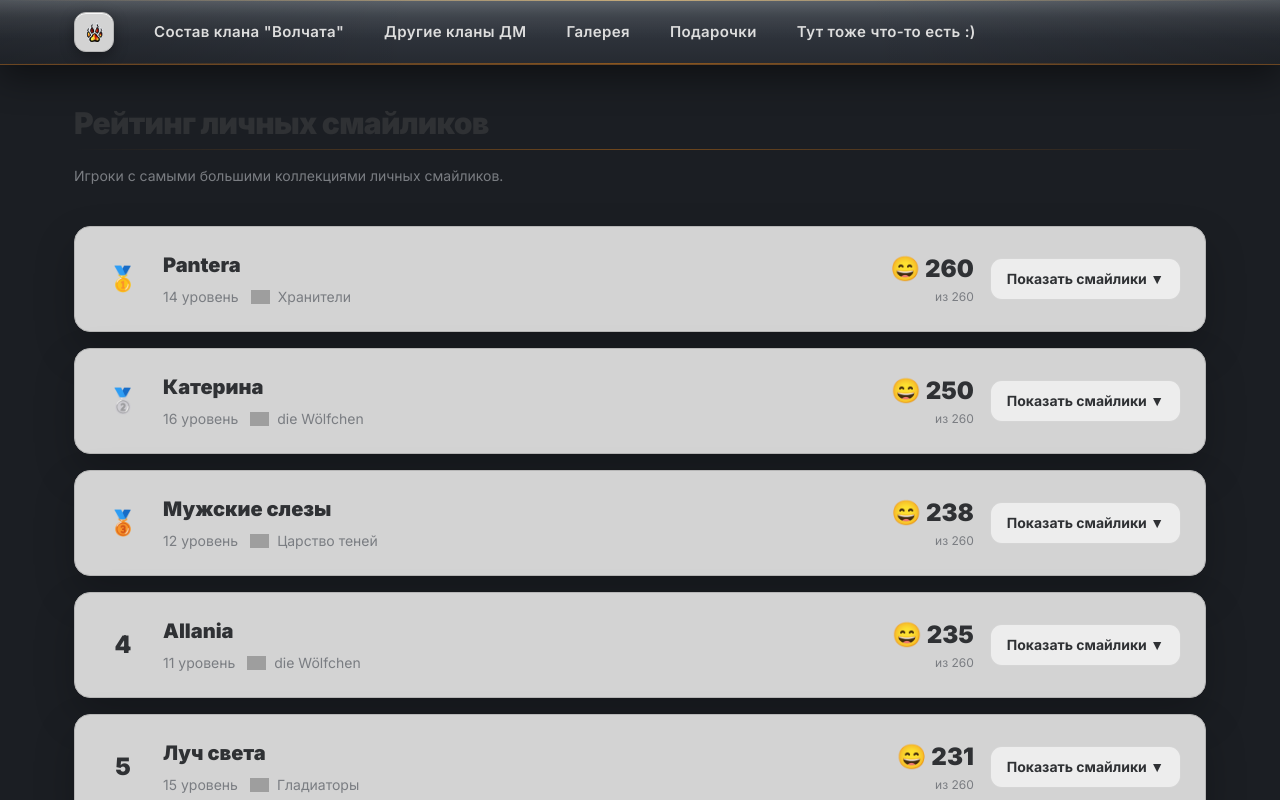
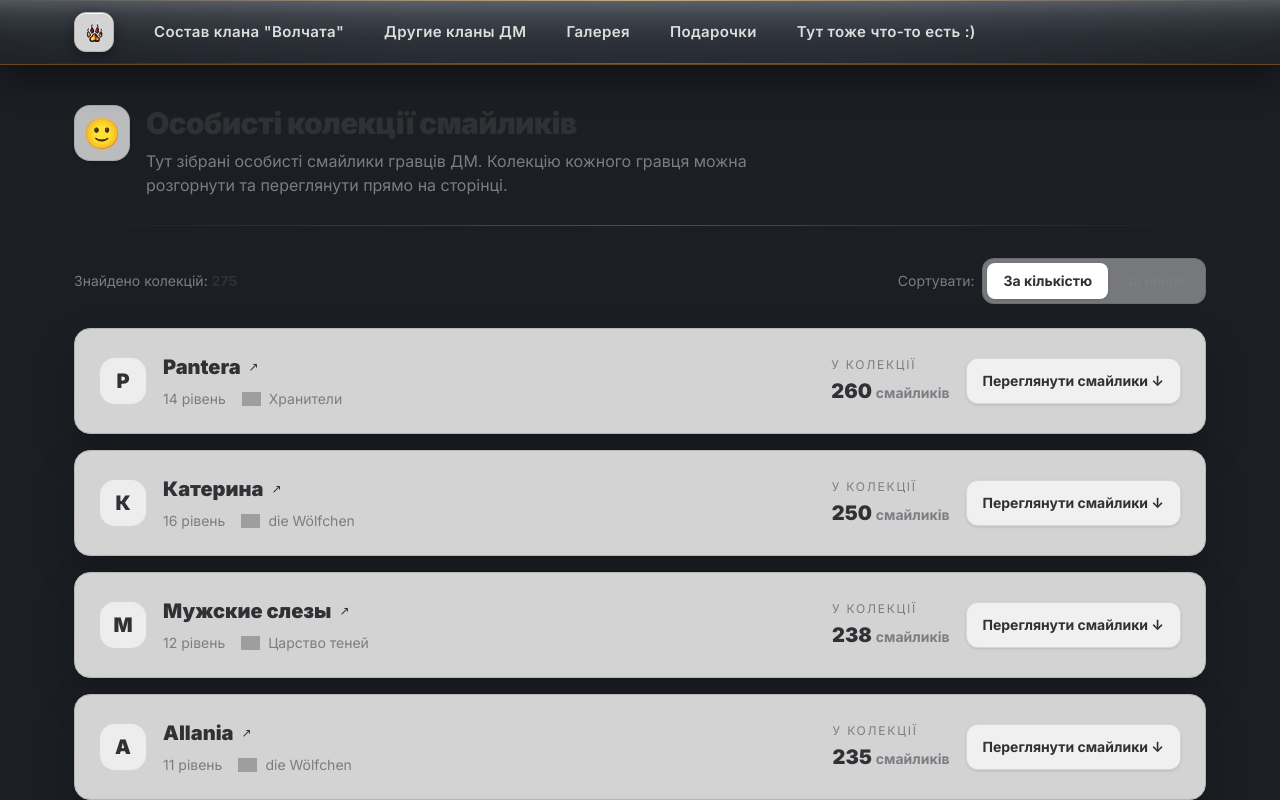
Before and after one commit to reverie-w-sh/dm-portal, a Next.js app: page /personal-smiles in a window 1280 px wide. Shown: the top 800 px of the page. Built offline with nearby package versions, Linux system fonts and the light colour scheme; grey boxes are pictures that could not be loaded.

Commit message:
Update page.tsx

```diff
--- a/src/app/personal-smiles/page.tsx
+++ b/src/app/personal-smiles/page.tsx
@@ -16,93 +16,167 @@ type PlayerWithSmiles = {
   personalSmiles: string[];
 };
 
-function getPlaceIcon(place: number) {
-  if (place === 1) return "🥇";
-  if (place === 2) return "🥈";
-  if (place === 3) return "🥉";
+type SortType = "count" | "nick";
 
-  return place;
+export default function PersonalSmilesPage() {
+  const [sortType, setSortType] = useState<SortType>("count");
+  const [openedPlayers, setOpenedPlayers] = useState<Set<string>>(
+    new Set()
+  );
+
+  const players = useMemo(() => {
+    const result = [
+      ...(personalSmilesData as PlayerWithSmiles[]),
+    ];
+
+    if (sortType === "nick") {
+      return result.sort((a, b) =>
+        a.nick.localeCompare(b.nick, "uk", {
+          sensitivity: "base",
+        })
+      );
     }
 
-export default function PersonalSmilesPage() {
-  const [openedPlayerId, setOpenedPlayerId] = useState<string | null>(null);
-  const [showAll, setShowAll] = useState(false);
-
-  const players = useMemo(() => {
-    return [...(personalSmilesData as PlayerWithSmiles[])].sort((a, b) => {
-      const smilesDifference =
+    return result.sort((a, b) => {
+      const countDifference =
         b.personalSmilesCount - a.personalSmilesCount;
 
-      if (smilesDifference !== 0) {
-        return smilesDifference;
+      if (countDifference !== 0) {
+        return countDifference;
       }
 
-      return a.nick.localeCompare(b.nick, "ru");
+      return a.nick.localeCompare(b.nick, "uk", {
+        sensitivity: "base",
       });
-  }, []);
-
-  const visiblePlayers = showAll ? players : players.slice(0, 10);
-  const record = players[0]?.personalSmilesCount ?? 0;
+    });
+  }, [sortType]);
 
   function togglePlayer(cuid: string) {
-    setOpenedPlayerId((current) =>
-      current === cuid ? null : cuid
-    );
+    setOpenedPlayers((current) => {
+      const next = new Set(current);
+
+      if (next.has(cuid)) {
+        next.delete(cuid);
+      } else {
+        next.add(cuid);
+      }
+
+      return next;
+    });
   }
 
   return (
     <div className="max-w-[1180px] mx-auto px-6 py-10">
-      <div className="mb-10">
-        <h1 className="text-3xl font-black text-ink tracking-tight mb-2">
-          Рейтинг личных смайликов
+      <div className="mb-8">
+        <div className="flex items-start gap-4">
+          <div className="w-14 h-14 shrink-0 rounded-2xl bg-white/70 border border-black/10 flex items-center justify-center text-3xl shadow-sm">
+            🙂
+          </div>
+
+          <div>
+            <h1 className="text-3xl font-black text-ink tracking-tight">
+              Особисті колекції смайликів
             </h1>
 
-        <div className="divider-accent mb-4" />
+            <p className="text-ink-muted mt-2 max-w-2xl">
+              Тут зібрані особисті смайлики гравців ДМ.
+              Колекцію кожного гравця можна розгорнути та
+              переглянути прямо на сторінці.
+            </p>
+          </div>
+        </div>
 
-        <p className="text-ink-muted text-sm">
-          Игроки с самыми большими коллекциями личных смайликов.
-        </p>
+        <div className="divider-accent mt-7" />
+      </div>
+
+      <div className="flex flex-col sm:flex-row sm:items-center sm:justify-between gap-4 mb-6">
+        <div className="text-sm text-ink-muted">
+          Знайдено колекцій:{" "}
+          <span className="font-bold text-ink">
+            {players.length}
+          </span>
+        </div>
+
+        <div className="flex items-center gap-2">
+          <span className="text-sm text-ink-muted">
+            Сортувати:
+          </span>
+
+          <div className="flex rounded-xl bg-white/40 border border-black/10 p-1">
+            <button
+              type="button"
+              onClick={() => setSortType("count")}
+              className={`px-4 py-2 rounded-lg text-sm font-bold transition-all ${
+                sortType === "count"
+                  ? "bg-white text-ink shadow-sm"
+                  : "text-ink-muted hover:text-ink"
+              }`}
+            >
+              За кількістю
+            </button>
+
+            <button
+              type="button"
+              onClick={() => setSortType("nick")}
+              className={`px-4 py-2 rounded-lg text-sm font-bold transition-all ${
+                sortType === "nick"
+                  ? "bg-white text-ink shadow-sm"
+                  : "text-ink-muted hover:text-ink"
+              }`}
+            >
+              За ніком
+            </button>
+          </div>
+        </div>
       </div>
 
       {players.length === 0 ? (
-        <div className="glass rounded-2xl p-8 text-center text-ink-muted">
-          Пока личные смайлики не найдены.
+        <div className="glass rounded-2xl p-10 text-center">
+          <div className="text-4xl mb-4">🙂</div>
+
+          <p className="font-bold text-ink">
+            Особисті смайлики поки не знайдені
+          </p>
         </div>
       ) : (
-        <>
         <div className="space-y-4">
-            {visiblePlayers.map((player, index) => {
-              const place = index + 1;
-              const isOpened = openedPlayerId === player.cuid;
+          {players.map((player) => {
+            const isOpened = openedPlayers.has(player.cuid);
 
             const clanCrestUrl = player.clanId
               ? `https://dm-game.com/pics/clanpic/clan_${player.clanId}.gif`
               : "";
 
             return (
-                <div
+              <article
                 key={player.cuid}
-                  className="glass rounded-2xl overflow-hidden"
+                className="glass rounded-2xl overflow-hidden border border-white/30 transition-shadow hover:shadow-[0_12px_35px_rgba(0,0,0,.08)]"
               >
                 <div className="p-5 md:p-6">
                   <div className="flex flex-col md:flex-row md:items-center gap-5">
                     <div className="flex items-center gap-4 min-w-0 flex-1">
-                        <div className="w-12 shrink-0 text-center text-2xl font-black text-ink">
-                          {getPlaceIcon(place)}
+                      <div className="w-12 h-12 shrink-0 rounded-2xl bg-white/60 border border-black/10 flex items-center justify-center text-xl font-black text-ink">
+                        {player.nick
+                          .trim()
+                          .charAt(0)
+                          .toUpperCase()}
                       </div>
 
-                        <div className="min-w-0 flex-1">
+                      <div className="min-w-0">
                         <a
                           href={player.profileUrl}
                           target="_blank"
                           rel="noreferrer"
-                            className="inline-block text-xl font-black text-ink hover:opacity-70 transition-opacity break-words"
+                          className="inline-flex items-center gap-2 text-xl font-black text-ink hover:opacity-65 transition-opacity break-words"
                         >
                           {player.nick}
+                          <span className="text-xs font-normal">
+                            ↗
+                          </span>
                         </a>
 
-                          <div className="flex flex-wrap items-center gap-x-3 gap-y-2 mt-2 text-sm text-ink-muted">
-                            <span>{player.level} уровень</span>
+                        <div className="flex flex-wrap items-center gap-x-4 gap-y-2 mt-2 text-sm text-ink-muted">
+                          <span>{player.level} рівень</span>
 
                           {player.clanName && (
                             <span className="flex items-center gap-2">
@@ -125,42 +199,49 @@ export default function PersonalSmilesPage() {
                     </div>
 
                     <div className="flex items-center justify-between md:justify-end gap-4">
-                        <div className="text-right shrink-0">
-                          <div className="text-2xl font-black text-ink">
-                            😄 {player.personalSmilesCount}
+                      <div className="shrink-0">
+                        <div className="text-xs uppercase tracking-[0.15em] text-ink-muted mb-1">
+                          У колекції
                         </div>
 
-                          {record > 0 && (
-                            <div className="text-xs text-ink-muted mt-1">
-                              из {record}
+                        <div className="text-xl font-black text-ink">
+                          {player.personalSmilesCount}{" "}
+                          <span className="text-sm font-bold text-ink-muted">
+                            смайликів
+                          </span>
                         </div>
-                          )}
                       </div>
 
                       <button
                         type="button"
-                          onClick={() => togglePlayer(player.cuid)}
-                          className="px-4 py-2.5 rounded-xl bg-white/60 border border-black/10 text-sm font-bold text-ink transition-all hover:bg-white/80 hover:scale-[1.02]"
+                        onClick={() =>
+                          togglePlayer(player.cuid)
+                        }
+                        aria-expanded={isOpened}
+                        className="min-w-[175px] px-4 py-3 rounded-xl bg-white/65 border border-black/10 text-sm font-bold text-ink shadow-sm transition-all hover:bg-white hover:-translate-y-0.5"
                       >
                         {isOpened
-                            ? "Скрыть смайлики ▲"
-                            : "Показать смайлики ▼"}
+                          ? "Сховати смайлики ↑"
+                          : "Переглянути смайлики ↓"}
                       </button>
                     </div>
                   </div>
                 </div>
 
                 {isOpened && (
-                    <div className="border-t border-black/10 bg-white/20 p-5 md:p-6">
+                  <div className="border-t border-black/10 bg-white/20 px-5 py-6 md:px-6">
                     <div className="flex flex-wrap items-center justify-center gap-3">
-                        {player.personalSmiles.map((smileUrl, smileIndex) => (
+                      {player.personalSmiles.map(
+                        (smileUrl, smileIndex) => (
                           <a
-                            key={`${player.cuid}-${smileIndex}`}
+                            key={`${player.cuid}-${smileUrl}`}
                             href={smileUrl}
                             target="_blank"
                             rel="noreferrer"
-                            className="flex items-center justify-center min-w-[70px] min-h-[70px] p-2 rounded-xl bg-white/60 border border-black/10 transition-transform hover:scale-110"
-                            title={`Смайлик ${smileIndex + 1}`}
+                            title={`Смайлик ${
+                              smileIndex + 1
+                            }`}
+                            className="flex items-center justify-center min-w-[72px] min-h-[72px] p-2 rounded-xl bg-white/65 border border-black/10 shadow-sm transition-all hover:bg-white hover:scale-105"
                           >
                             {/* eslint-disable-next-line @next/next/no-img-element */}
                             <img
@@ -168,47 +249,31 @@ export default function PersonalSmilesPage() {
                               alt={`Смайлик ${player.nick} ${
                                 smileIndex + 1
                               }`}
-                              className="max-w-[90px] max-h-[90px] object-contain"
                               loading="lazy"
+                              className="max-w-[100px] max-h-[100px] object-contain"
                             />
                           </a>
-                        ))}
+                        )
+                      )}
                     </div>
 
-                      <div className="mt-5 text-center">
+                    <div className="mt-6 text-center">
                       <a
                         href={player.smilesPageUrl}
                         target="_blank"
                         rel="noreferrer"
-                          className="text-sm font-bold text-ink hover:opacity-60 transition-opacity"
+                        className="inline-flex items-center gap-2 text-sm font-bold text-ink-muted hover:text-ink transition-colors"
                       >
-                          Открыть страницу смайликов в игре ↗
+                        Відкрити колекцію на сайті гри
+                        <span>↗</span>
                       </a>
                     </div>
                   </div>
                 )}
-                </div>
+              </article>
             );
           })}
         </div>
-
-          {players.length > 10 && (
-            <div className="flex justify-center mt-8">
-              <button
-                type="button"
-                onClick={() => {
-                  setShowAll((current) => !current);
-                  setOpenedPlayerId(null);
-                }}
-                className="glass glass-hover rounded-xl px-6 py-3 font-bold text-ink transition-all hover:scale-[1.03]"
-              >
-                {showAll
-                  ? "Показать только ТОП-10"
-                  : `Показать всех (${players.length})`}
-              </button>
-            </div>
-          )}
-        </>
       )}
     </div>
   );
```
Lines whose indentation alone changed are shown as unchanged.
